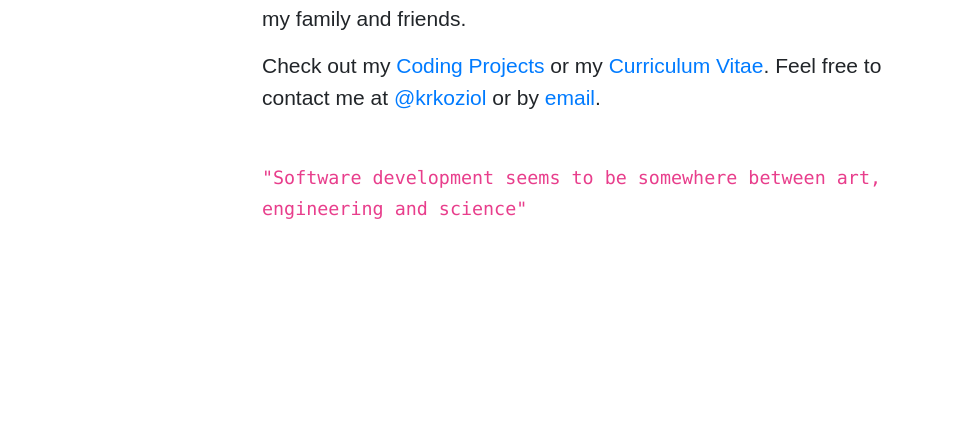
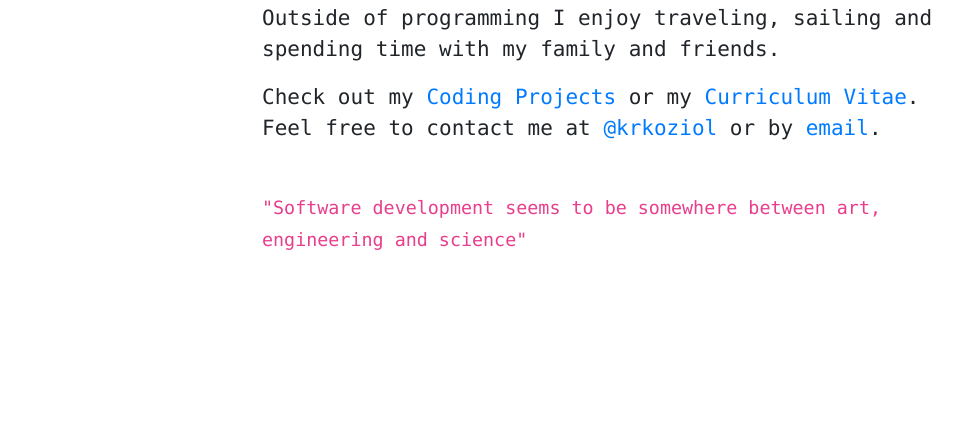
Before and after one commit to koziolk/koziolk.github.io, a plain HTML site: page index.html in a window 1280 px wide. Shown: the part 370-800 px from the top of the page, without its empty margins (153-1131 px from the left). Drawn offline with nearby package versions, Linux system fonts and the light colour scheme.

Commit message:
Changed fonts

```diff
--- a/static/css/main.css
+++ b/static/css/main.css
@@ -5,7 +5,7 @@ body {
   position: relative;
   height: 100%;
   background-color: #fff;
-  font-family: 'Source Sans Pro', sans-serif;
+  font-family: "Bitstream Vera Sans Mono", "Lucida Console", Terminal, monospace, Monaco;
   font-size: 21px;
   /* The html and body elements cannot have any padding or margin. */
 }
```
